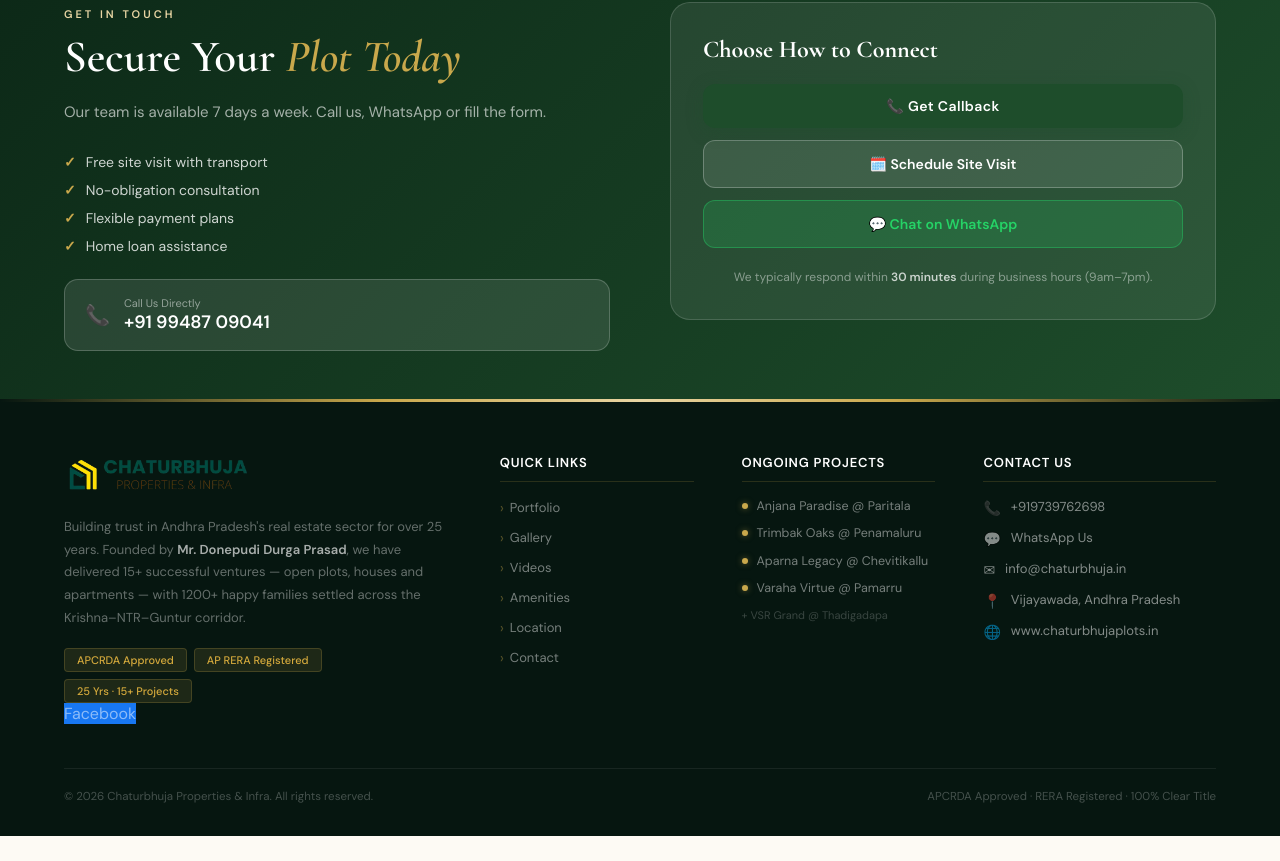
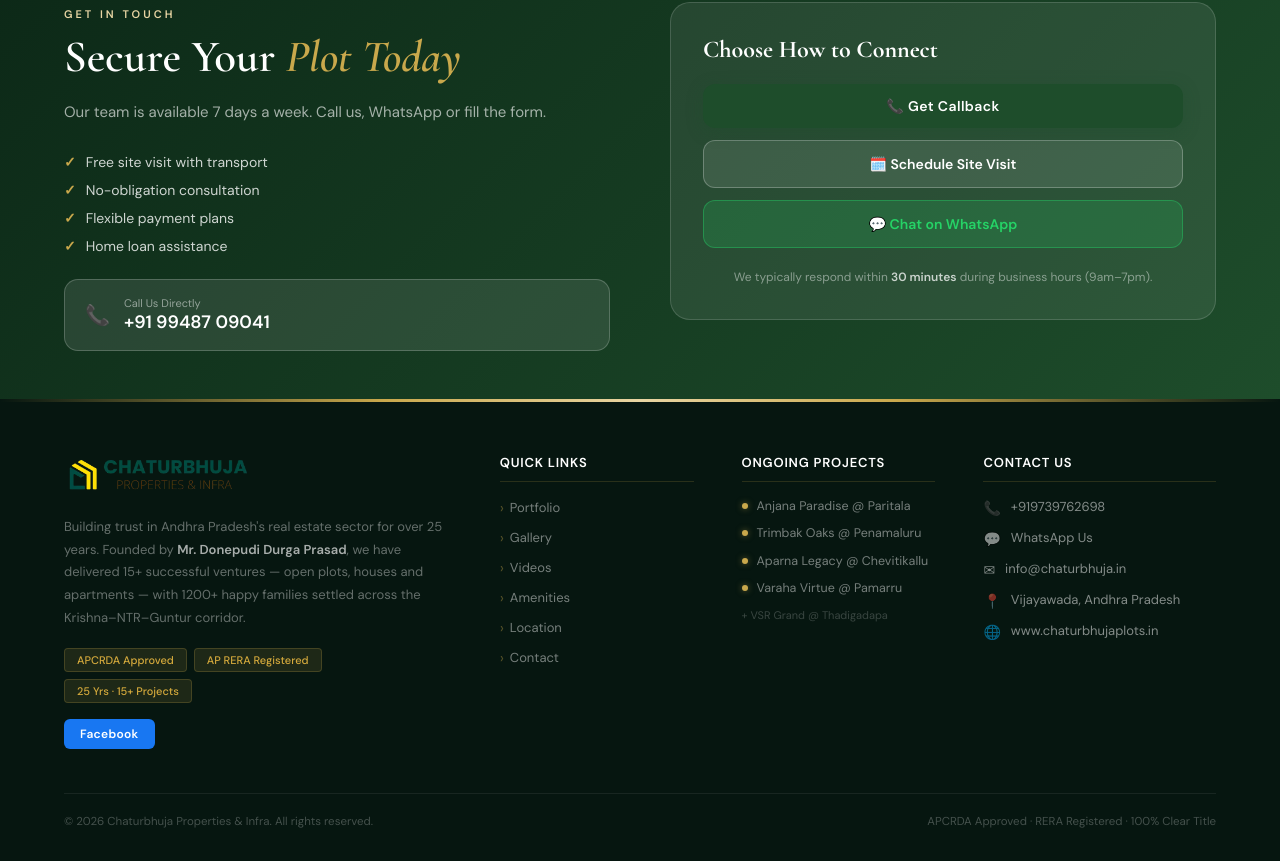
Before and after one commit to sushmano-digivista/Chaturbhujaplots-SalesTool-FE-Customer, a React (Vite) app: page / in a window 1280 px wide. Shown: the part 6083-6944 px from the top of the page. Before the commit the page ends 6919 px from the top, so only its background shows below. Built offline with nearby package versions, Linux system fonts and the light colour scheme; no server answers.

Commit message:
feat: add social button styles to Footer CSS

```diff
--- a/src/components/layout/Footer.module.css
+++ b/src/components/layout/Footer.module.css
@@ -122,6 +122,17 @@
 .floatWA { position:fixed; bottom:80px; right:20px; width:52px; height:52px; background:#25D366; border-radius:50%; display:flex; align-items:center; justify-content:center; font-size:22px; cursor:pointer; box-shadow:0 4px 20px rgba(37,211,102,0.4); z-index:799; border:none; transition:transform 0.2s; }
 .floatWA:hover { transform:scale(1.1); }
 
+/* ── Social Links ───────────────────────────────────────────────── */
+.socialLinks { display: flex; gap: 8px; margin-top: 16px; flex-wrap: wrap; }
+.socialBtn {
+  display: inline-flex; align-items: center; justify-content: center;
+  padding: 7px 16px; border-radius: 6px; font-size: 12px; font-weight: 600;
+  color: #fff; text-decoration: none; border: none; cursor: pointer;
+  transition: opacity 0.2s, transform 0.2s;
+  font-family: 'DM Sans', sans-serif; letter-spacing: 0.3px;
+}
+.socialBtn:hover { opacity: 0.85; transform: translateY(-1px); }
+
 /* ── Responsive ──────────────────────────────────────────────────── */
 @media (max-width: 1100px) {
   .grid { grid-template-columns: 1fr 1fr; gap: 36px; }
```
